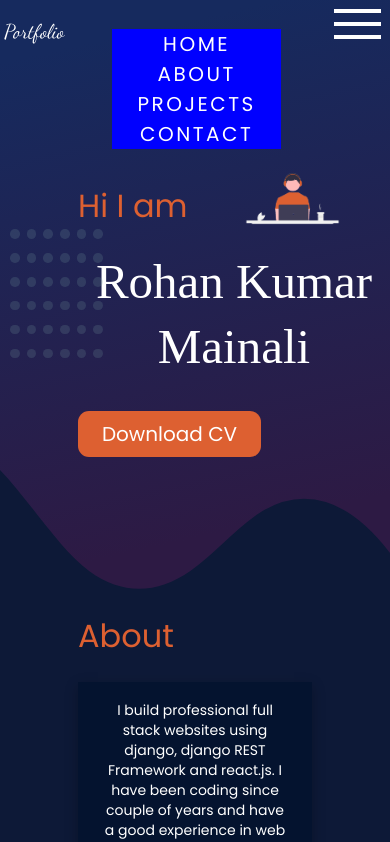
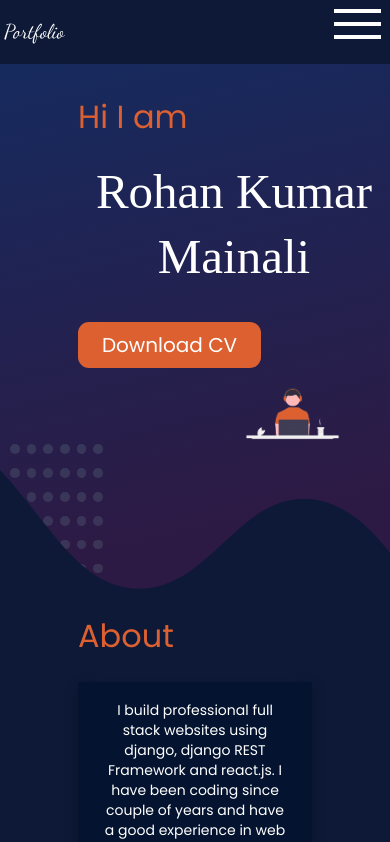
Before and after one commit to RohanKumarMainali/portfolio-website, a React (Create React App) app in the folder front/: page / in a window 390 px wide. Shown: the top 842 px of the page. Built offline with nearby package versions, Linux system fonts and the light colour scheme.

Commit message:
Animations

```diff
--- a/front/package.json
+++ b/front/package.json
@@ -6,11 +6,13 @@
     "@testing-library/jest-dom": "^5.16.4",
     "@testing-library/react": "^13.2.0",
     "@testing-library/user-event": "^13.5.0",
+    "aos": "^3.0.0-beta.6",
     "emailjs-com": "^3.2.0",
     "react": "^18.1.0",
     "react-dom": "^18.1.0",
     "react-router-dom": "^6.3.0",
     "react-scripts": "5.0.1",
+    "react-scroll": "^1.8.7",
     "web-vitals": "^2.1.4"
   },
   "scripts": {
--- a/front/src/Components/About.js
+++ b/front/src/Components/About.js
@@ -7,7 +7,7 @@ function About(){
 
 return(
 <>
-    <h1 className={AboutStyle.heading}>About</h1>
+    <h1 className={AboutStyle.heading}  id="about">About</h1>
     <div className={AboutStyle.container}>
     <div className={AboutStyle.details}>
     <div className={AboutStyle.paragraph}>
--- a/front/src/Components/Contact.js
+++ b/front/src/Components/Contact.js
@@ -27,7 +27,7 @@ function Contact(){
 
 return(
 <>
-<div className={ContactStyle.main}>
+<div className={ContactStyle.main} id="contact">
         <h1 className={ContactStyle.heading}>Contact</h1>
         <h2 className={ContactStyle.smallHeader}>Let's get in touch</h2>
         <div className={ContactStyle.container}>
--- a/front/src/Components/Navbar.module.css
+++ b/front/src/Components/Navbar.css
@@ -39,11 +39,17 @@ height:25px;
 
 }
 
+.hamburger div{
+    transition: 0.4s ease-in;
+
+}
+
 .hamItem{
     width: 47px;
     height: 4px;
     margin:9px;
     background: white;
+
 }
 
 .items{
@@ -54,6 +60,7 @@ height:25px;
 .items li{
     text-decoration:none;
     list-style-type:none;
+    cursor: pointer;
 }
 @media screen and (max-width:900px){
         .right a{
@@ -62,18 +69,41 @@ height:25px;
         .items{
 
                 flex-direction: column;
-                background: blue;
-                margin: auto;
-                margin-top: 15%;
+                position:fixed;
+                top:5vh;
+                right:0;
+                width:46%;
+                height:40%;
+                background:#0d1937;
+                transform: translateX(100%);
+                transition: 0.5s ease-in;
+
         }
         .item{
-        margin: auto;
-        text-align: center;
+        text-align:left;
+        margin-top:18%;
         }
 
         .hamburger{
         display: block;
+
+        }
+
+        .container{
+    background: #0d1937;
         }
 
 
 }
+
+.activeMenu{
+     transform: translateX(0);
+}
+
+.toggleIcon .line1{
+    transform:rotate(-45deg) translate(-12px,5px);
+}
+.toggleIcon .line2{opacity:0}
+.toggleIcon .line3{
+      transform:rotate(45deg) translate(-12px,-5px);
+}
--- a/front/src/Components/Navbar.js
+++ b/front/src/Components/Navbar.js
@@ -1,46 +1,59 @@
 
 import React from "react"
-import {useState} from 'react';
-import Style from "./Navbar.module.css"
+import {useState,useEffect} from 'react';
+import  "./Navbar.css"
+import Aos from "aos";
+import 'aos/dist/aos.css';
+import {Link} from "react-scroll";
 
 function Navbar(){
 
-    const [active,setActive]=useState();
+    const [active,setActive]=useState("items");
+    const [toggleIcon, setToggleIcon]=useState("hamburger");
 
-const handleAbout=()=>{
-console.log("hello");
+     useEffect(()=>{
+      Aos.init({duration:2000});
+    },[]);
 
 
-}
 
- if (active === 'about') {
-            Style.about = { color: '#ff3333' };
-        }
+    const navToggle=()=>{
+     active === 'items'? setActive("items activeMenu"):
+     setActive("items");
+     console.log("clicked")
+
+     toggleIcon==='hamburger'? setToggleIcon("hamburger toggleIcon"):
+     setToggleIcon("hamburger");
+
+    }
+
+
+
 
 return(
 <>
-    <div className={Style.container}>
-    <div className={Style.logo}>
+    <div className="container">
+    <div className="logo">
     <ul>
-    <a href="/#">Portfolio</a>
+    <a href="/">Portfolio</a>
     </ul>
     </div>
 
-    <div className={Style.right}>
-    <ul className={Style.items}>
-    <li className={Style.item}><a href="/#">Home</a></li>
-    <li className={Style.item}><a href="/#"  className={Style.about} >About</a></li>
-    <li className={Style.item}><a href="/#">Projects</a></li>
-    <li className={Style.item}><a href="/#">Contact</a></li>
+    <div className="right">
+    <ul className={active}>
+    <li className="item"><Link to="home" onClick={navToggle}>Home</Link></li>
+    <li className="item"><Link to="about" smooth={true} duration={1000} onClick={navToggle}>About</Link></li>
+    <li className="item"><Link to="projects" smooth={true} duration={1000} onClick={navToggle}>Projects</Link></li>
+    <li className="item"><Link to="contact" smooth={true} duration={1000} onClick={navToggle}>Contact</Link></li>
 
     </ul>
 
     </div>
 
-    <div className={Style.hamburger}>
-    <div className={Style.hamItem}></div>
-    <div className={Style.hamItem}></div>
-    <div className={Style.hamItem}></div>
+    <div className={toggleIcon} onClick={navToggle}>
+    <div className="hamItem line1"></div>
+    <div className="hamItem line2"></div>
+    <div className="hamItem line3"></div>
     </div>
     </div>
 
--- a/front/src/Components/Projects.js
+++ b/front/src/Components/Projects.js
@@ -1,25 +1,31 @@
-import React from 'react'
+import React, {useEffect} from 'react'
 import ProjectsStyle from "./Projects.module.css"
 import travelImg from "../Image/animationBug.png";
 import design from "../Image/paisa khai.png";
+import Aos from "aos";
+import 'aos/dist/aos.css';
+
 function Projects(){
 
+ useEffect(()=>{
+      Aos.init({duration:2000});
+    },[]);
 
 return(
 <>
     <h1 className={ProjectsStyle.heading}>Projects</h1>
 
-    <div className={ProjectsStyle.container}>
+    <div className={ProjectsStyle.container} id="projects">
 
       <h2 className={ProjectsStyle.projectTitle}>Travel Nepal Website</h2>
 
 
         <div className={ProjectsStyle.description}>
 
-        <div className={ProjectsStyle.right}>
+        <div className={ProjectsStyle.right} data-aos="fade-up">
         <img className={ProjectsStyle.travelWebsiteImage} src={travelImg}></img>
         </div>
-           <div className={ProjectsStyle.left}>
+           <div className={ProjectsStyle.left} data-aos="fade-down">
 
         <p>Lorem Ipsum is simply dummy text of the printing and typesetting industry. Lorem Ipsum has been the industry's standard dummy text ever since the 1500s, when an unknown printer took a galley of type and scrambled it to make a type specimen book. It has survived not only five centuries, but also the leap into electronic typesetting, remaining essentially unchanged. It was popularised in the 1960s with the release of Letraset sheets containing Lorem Ipsum passages, and more recently with desktop publishing software like Aldus PageMaker including versions of Lorem Ipsum</p>
         </div>
@@ -29,12 +35,12 @@ return(
 
 
         <div className={ProjectsStyle.description}>
-         <div className={ProjectsStyle.left}>
+         <div className={ProjectsStyle.left} data-aos="fade-right">
 
         <p>Lorem Ipsum is simply dummy text of the printing and typesetting industry. Lorem Ipsum has been the industry's standard dummy text ever since the 1500s, when an unknown printer took a galley of type and scrambled it to make a type specimen book. It has survived not only five centuries, but also the leap into electronic typesetting, remaining essentially unchanged. It was popularised in the 1960s with the release of Letraset sheets containing Lorem Ipsum passages, and more recently with desktop publishing software like Aldus PageMaker including versions of Lorem Ipsum</p>
         </div>
 
-        <div className={ProjectsStyle.right}>
+        <div className={ProjectsStyle.right} data-aos="fade-up">
     <img className={ProjectsStyle.expenseImage} src={design}></img>
         </div>
 
--- a/front/src/Components/Style.css
+++ b/front/src/Components/Style.css
@@ -35,6 +35,7 @@ body{
 position: relative;
 background: linear-gradient(167.24deg, #162A5E 9.23%, #2D1A44 85.73%);
 min-height: 70vh;
+    width: 100%;
 }
 .profile{
         position: absolute;
@@ -50,7 +51,6 @@ display: flex;
     align-items: flex-start;
     margin: auto;
     margin-left: 20%;
-        position: absolute;
     margin-top: 2%;
 
 }
```
Also changed, not shown: 1 other file (tests, documents, lock files or other folders).
